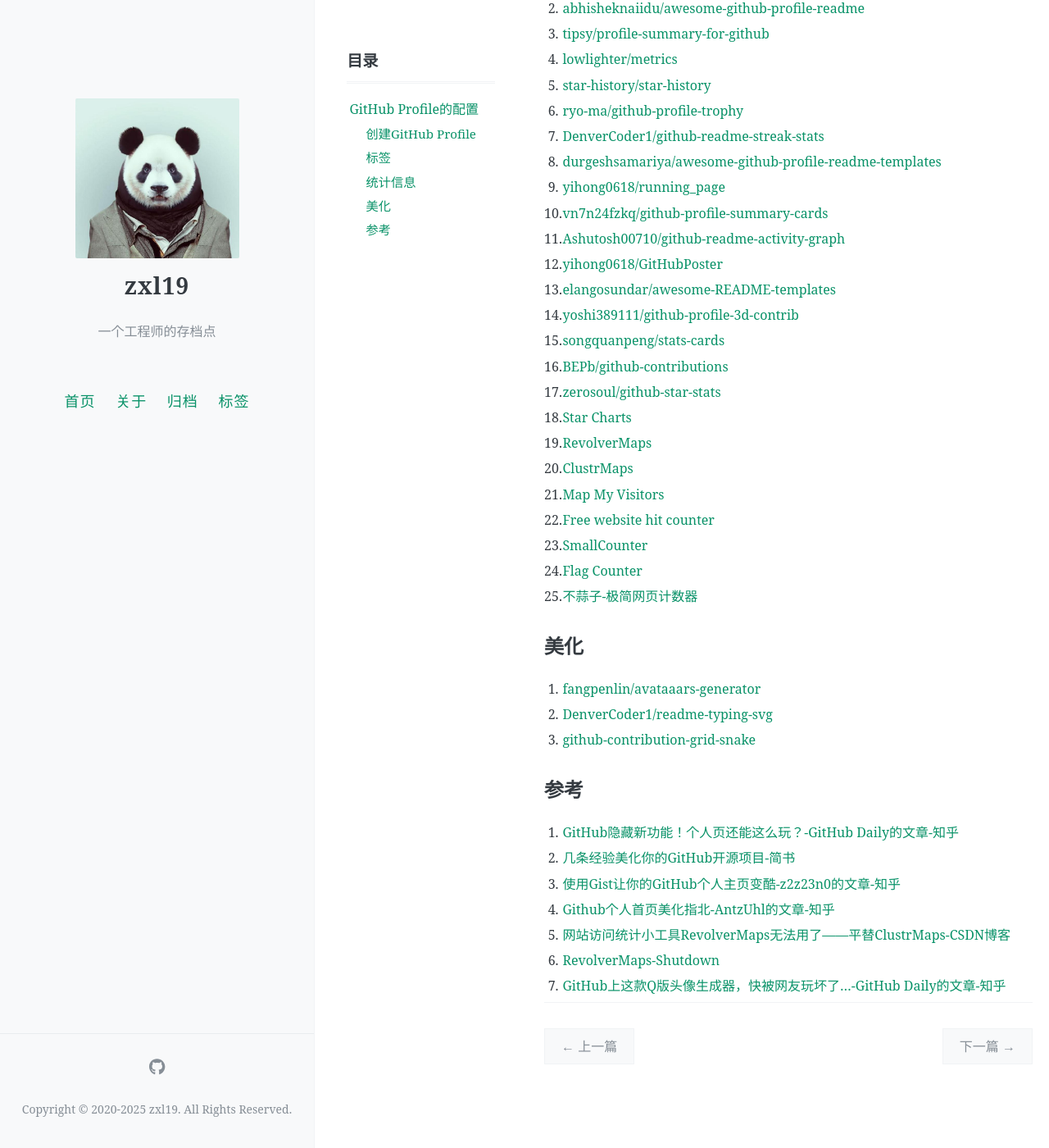
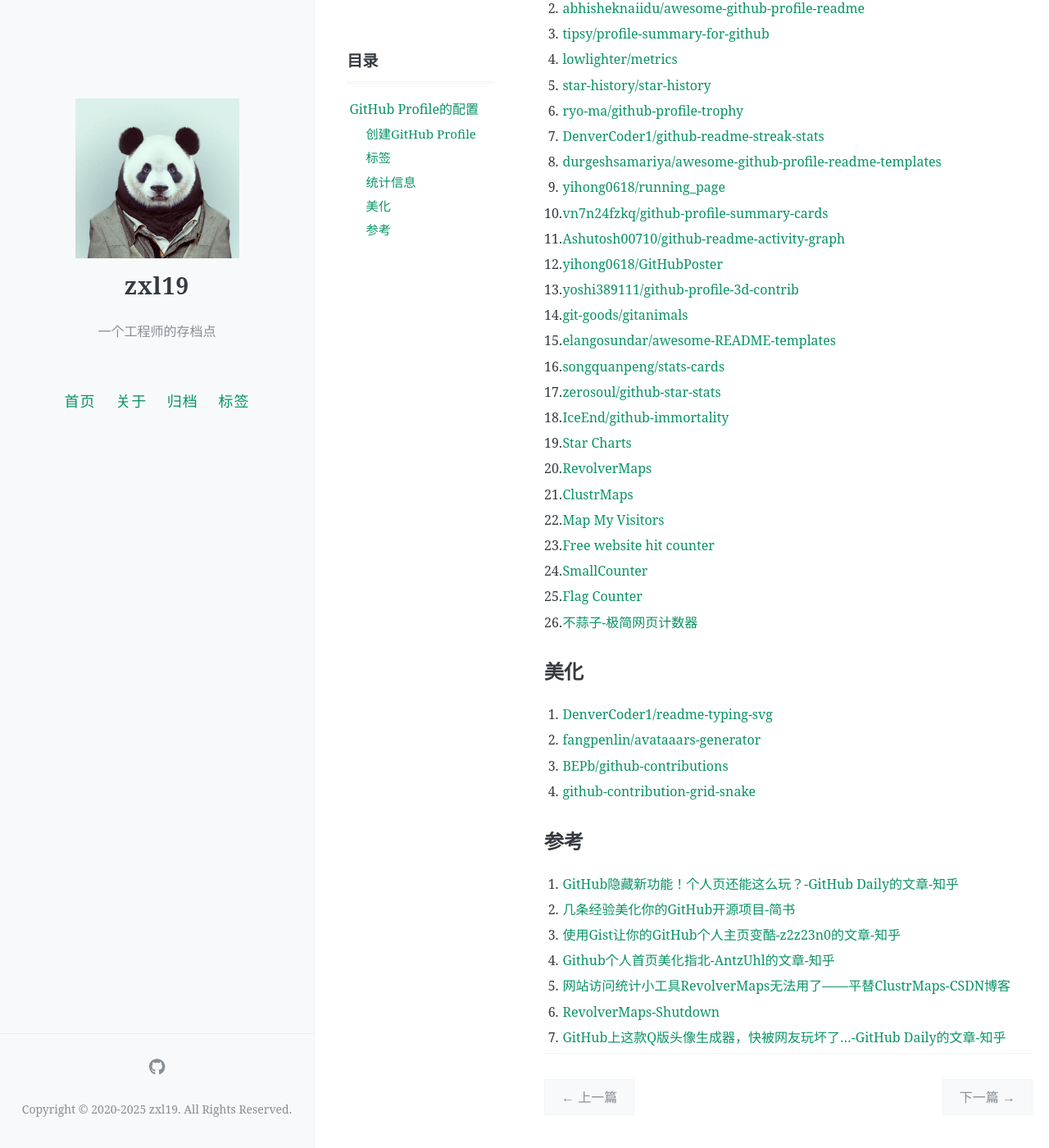
Before and after one commit to zxl19/zxl19.github.io, a Jekyll site: the page built from _posts/2020-07-28-github-profile.md, in a window 1280 px wide and 1400 px high, scrolled down 991 px. Shown: the whole window at 82% size. Built offline with Jekyll 4.4.1, drawn with Linux system fonts in a browser that asks for light colours; comment, search, counter and statistics services are not loaded.

Commit message:
docs: update posts

```diff
--- a/_posts/2020-07-28-github-profile.md
+++ b/_posts/2020-07-28-github-profile.md
@@ -50,25 +50,27 @@ pinned: false
 10. [vn7n24fzkq/github-profile-summary-cards](https://github.com/vn7n24fzkq/github-profile-summary-cards)
 11. [Ashutosh00710/github-readme-activity-graph](https://github.com/Ashutosh00710/github-readme-activity-graph)
 12. [yihong0618/GitHubPoster](https://github.com/yihong0618/GitHubPoster)
-13. [elangosundar/awesome-README-templates](https://github.com/elangosundar/awesome-README-templates)
-14. [yoshi389111/github-profile-3d-contrib](https://github.com/yoshi389111/github-profile-3d-contrib)
-15. [songquanpeng/stats-cards](https://github.com/songquanpeng/stats-cards)
-16. [BEPb/github-contributions](https://github.com/BEPb/github-contributions)
+13. [yoshi389111/github-profile-3d-contrib](https://github.com/yoshi389111/github-profile-3d-contrib)
+14. [git-goods/gitanimals](https://github.com/git-goods/gitanimals)
+15. [elangosundar/awesome-README-templates](https://github.com/elangosundar/awesome-README-templates)
+16. [songquanpeng/stats-cards](https://github.com/songquanpeng/stats-cards)
 17. [zerosoul/github-star-stats](https://github.com/zerosoul/github-star-stats)
-18. [Star Charts](https://starchart.cc)
-19. [RevolverMaps](https://www.revolvermaps.com)
-20. [ClustrMaps](https://clustrmaps.com)
-21. [Map My Visitors](https://mapmyvisitors.com)
-22. [Free website hit counter](https://www.free-website-hit-counter.com)
-23. [SmallCounter](https://smallcounter.com)
-24. [Flag Counter](https://s01.flagcounter.com)
-25. [不蒜子-极简网页计数器](http://busuanzi.ibruce.info)
+18. [IceEnd/github-immortality](https://github.com/IceEnd/github-immortality)
+19. [Star Charts](https://starchart.cc)
+20. [RevolverMaps](https://www.revolvermaps.com)
+21. [ClustrMaps](https://clustrmaps.com)
+22. [Map My Visitors](https://mapmyvisitors.com)
+23. [Free website hit counter](https://www.free-website-hit-counter.com)
+24. [SmallCounter](https://smallcounter.com)
+25. [Flag Counter](https://s01.flagcounter.com)
+26. [不蒜子-极简网页计数器](http://busuanzi.ibruce.info)
 
 ## 美化
 
-1. [fangpenlin/avataaars-generator](https://github.com/fangpenlin/avataaars-generator)
-2. [DenverCoder1/readme-typing-svg](https://github.com/DenverCoder1/readme-typing-svg)
-3. [github-contribution-grid-snake](https://github.com/marketplace/actions/generate-snake-game-from-github-contribution-grid)
+1. [DenverCoder1/readme-typing-svg](https://github.com/DenverCoder1/readme-typing-svg)
+2. [fangpenlin/avataaars-generator](https://github.com/fangpenlin/avataaars-generator)
+3. [BEPb/github-contributions](https://github.com/BEPb/github-contributions)
+4. [github-contribution-grid-snake](https://github.com/marketplace/actions/generate-snake-game-from-github-contribution-grid)
 
 ## 参考
 
```
Also changed, not shown: _posts/2020-05-05-blog-setup.md (+1 -0 lines), _posts/2020-10-19-vscode-cpp.md (+2 -2 lines), _posts/2021-09-15-windows-setup.md (+30 -13 lines), _posts/2022-09-20-personal-blog.md (+3 -2 lines).
